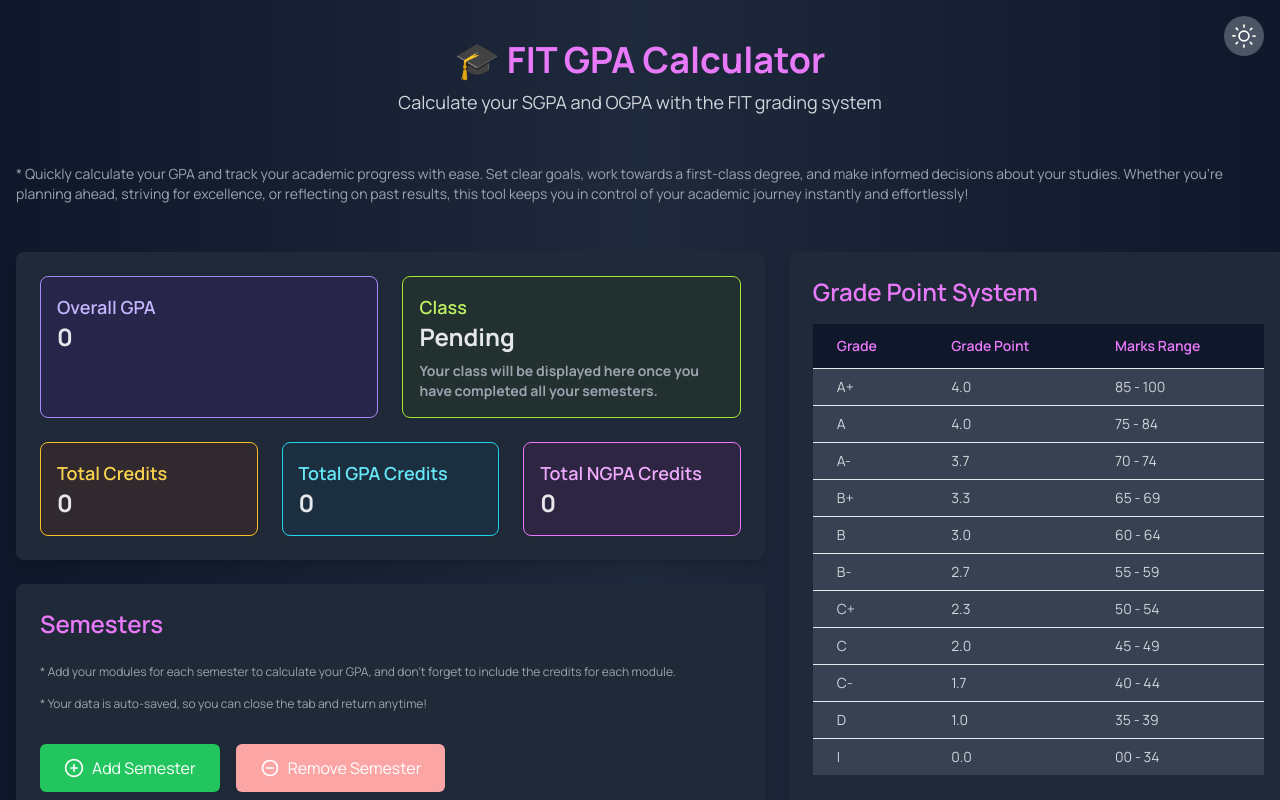
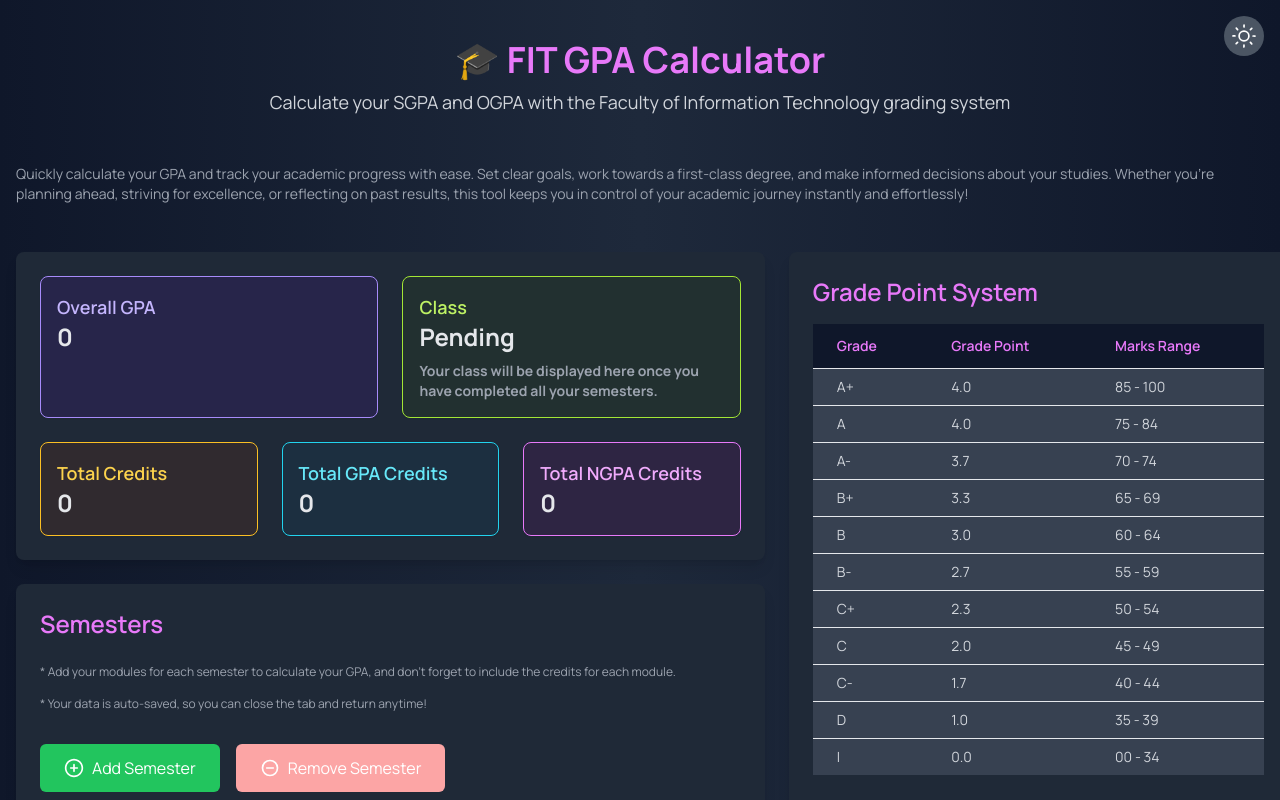
Before and after one commit to IshanHansaka/fit-gpa-calculator, a Next.js app: page / in a window 1280 px wide. Shown: the top 800 px of the page. Built offline with nearby package versions, Linux system fonts and the light colour scheme.

Commit message:
feat: enahance seo

```diff
--- a/app/component/Header.tsx
+++ b/app/component/Header.tsx
@@ -5,7 +5,7 @@
       🎓 FIT GPA Calculator
       </div>
       <div className="text-sm md:text-lg text-gray-700 dark:text-gray-300">
-        Calculate your SGPA and OGPA with the FIT grading system
+        Calculate your SGPA and OGPA with the Faculty of Information Technology grading system
       </div>
     </header>
   );
--- a/app/component/Hero.tsx
+++ b/app/component/Hero.tsx
@@ -2,7 +2,7 @@
   return (
     <div className="text-start mb-4 md:mb-12 px-2 md:px-0">
       <div className="text-xs md:text-sm text-gray-600 dark:text-gray-400">
-        * Quickly calculate your GPA and track your academic progress with ease.
+        Quickly calculate your GPA and track your academic progress with ease.
         Set clear goals, work towards a first-class degree, and make informed
         decisions about your studies. Whether you&apos;re planning ahead, striving
         for excellence, or reflecting on past results, this tool keeps you in
--- a/app/layout.tsx
+++ b/app/layout.tsx
@@ -9,7 +9,7 @@
 
 export const metadata: Metadata = {
   title: {
-    default: 'FIT GPA Calculator',
+    default: 'FIT GPA Calculator | University of Moratuwa',
     template: '%s | FIT GPA Calculator',
   },
   description:
@@ -43,6 +43,19 @@
   return (
     <html lang="en" className="h-full">
       <head>
+        <title>
+          FIT GPA Calculator | University of Moratuwa
+        </title>
+        <meta
+          property="og:image"
+          content="https://fit-gpa-calculator.vercel.app/opengraph-image.png"
+        />
+        <meta property="og:image:width" content="1200" />
+        <meta property="og:image:height" content="630" />
+        <meta
+          property="og:image:alt"
+          content="FIT GPA Calculator preview image"
+        />
         <meta name="viewport" content="width=device-width, initial-scale=1.0" />
         <link rel="canonical" href="https://fit-gpa-calculator.vercel.app/" />
         <link rel="icon" href="/favicon.ico" />
```
